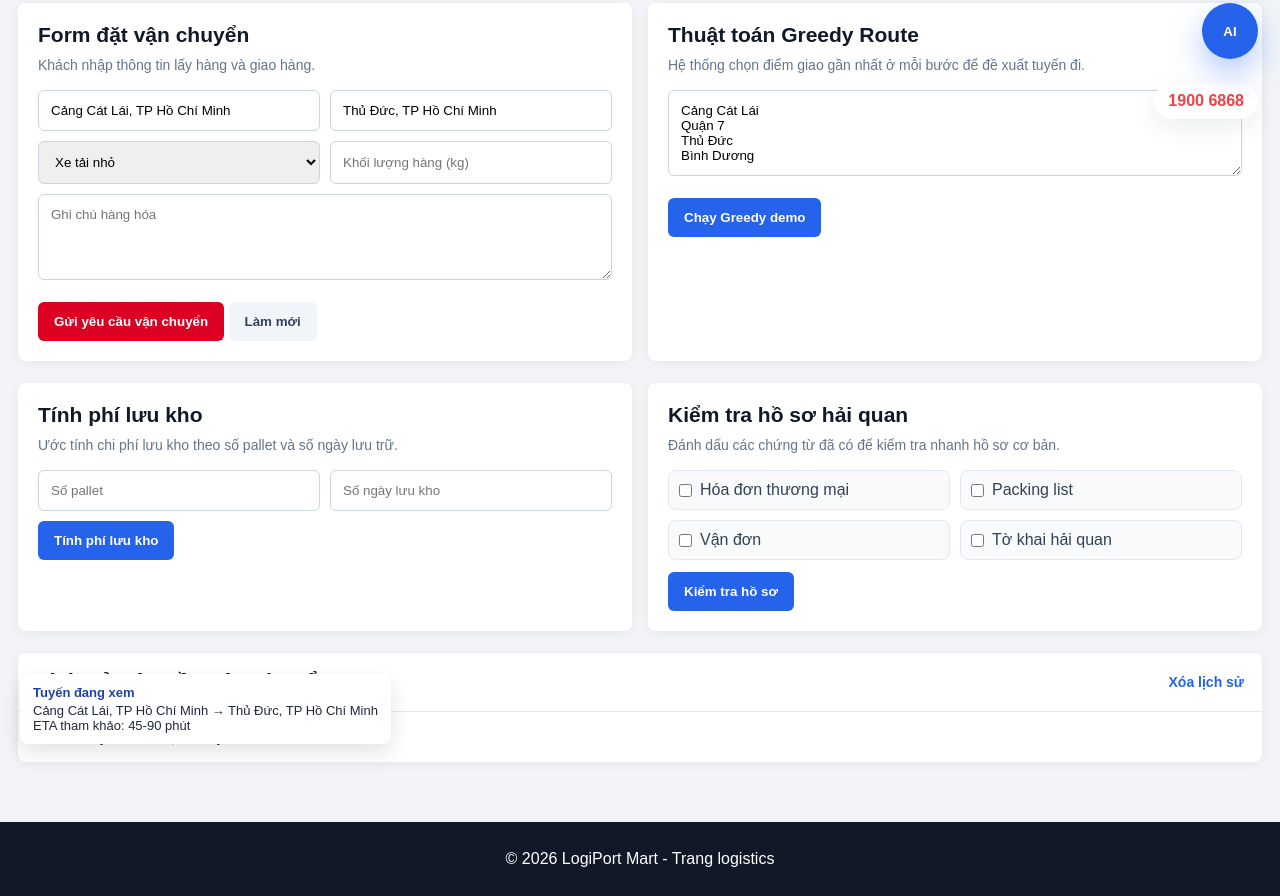
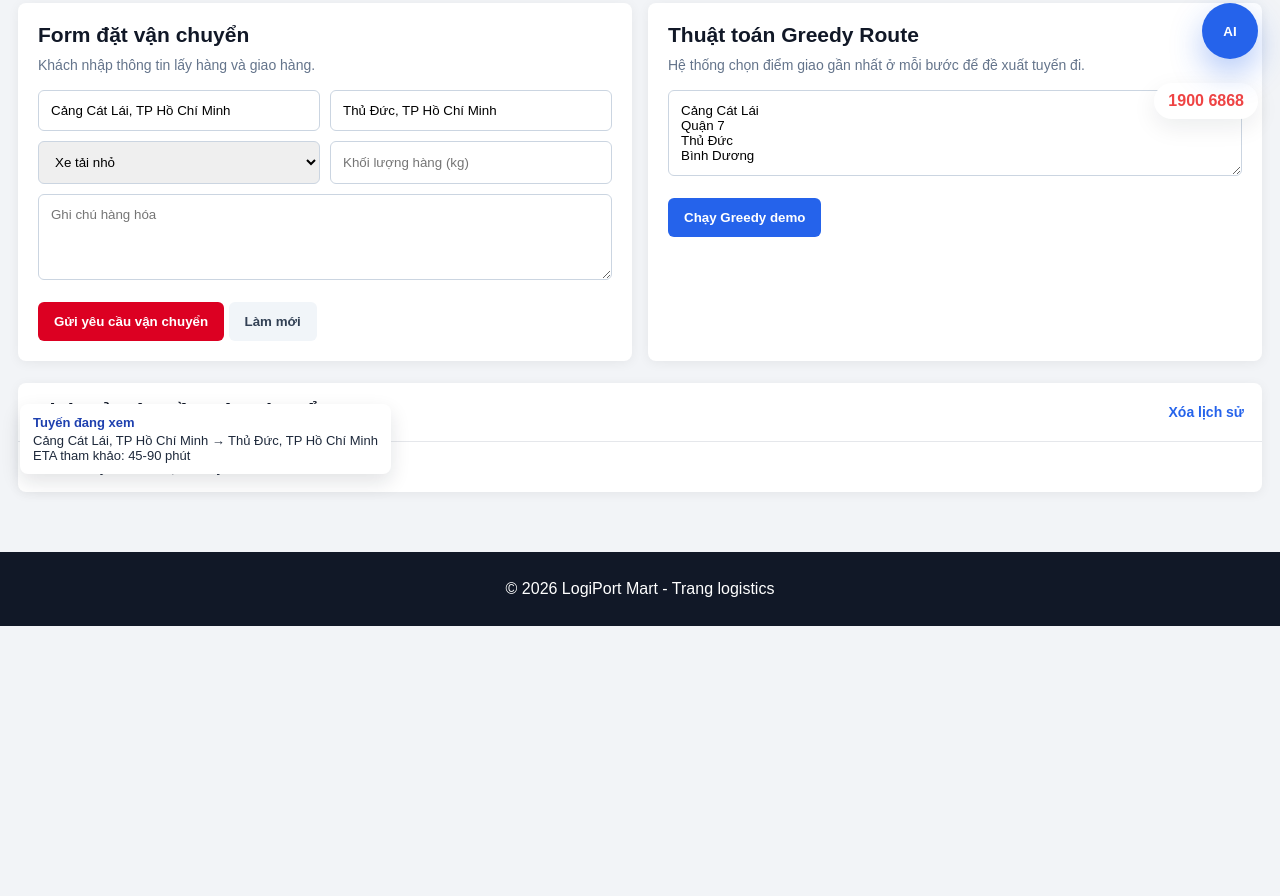
Before and after one commit to kiet62/do-an-ai-, a website: page logistics.html in a window 1280 px wide. Shown: the part 659-1555 px from the top of the page. After the commit the page ends 1285 px from the top, so only its background shows below. Drawn offline with Linux system fonts and the light colour scheme.

Commit message:
Add files via upload

```diff
--- a/logistics.html
+++ b/logistics.html
@@ -18,8 +18,6 @@
       <button type="button" onclick="goToLogisticsPanel('map')"><span>🗺️</span>Bản đồ giao hàng</button>
       <button type="button" onclick="goToLogisticsPanel('transportForm')"><span>🚚</span>Đặt vận chuyển</button>
       <button type="button" onclick="goToLogisticsPanel('greedyPanel')"><span>🧭</span>Tối ưu tuyến</button>
-      <button type="button" onclick="goToLogisticsPanel('warehousePanel')"><span>🏬</span>Tính phí lưu kho</button>
-      <button type="button" onclick="goToLogisticsPanel('customsPanel')"><span>🧾</span>Kiểm tra hải quan</button>
       <button type="button" onclick="goToLogisticsPanel('transportHistoryPanel')"><span>📋</span>Lịch sử yêu cầu</button>
     </div>
     <div class="search">
@@ -107,32 +105,6 @@ Bình Dương</textarea>
     </div>
   </section>
 
-  <section class="panel-grid">
-    <div class="panel" id="warehousePanel">
-      <h3>Tính phí lưu kho</h3>
-      <p>Ước tính chi phí lưu kho theo số pallet và số ngày lưu trữ.</p>
-      <div class="form-row">
-        <input id="warehousePallets" type="number" min="1" placeholder="Số pallet">
-        <input id="warehouseDays" type="number" min="1" placeholder="Số ngày lưu kho">
-      </div>
-      <button class="btn btn-primary" type="button" onclick="calculateWarehouseFee()">Tính phí lưu kho</button>
-      <div class="result-box" id="warehouseResult"></div>
-    </div>
-
-    <div class="panel" id="customsPanel">
-      <h3>Kiểm tra hồ sơ hải quan</h3>
-      <p>Đánh dấu các chứng từ đã có để kiểm tra nhanh hồ sơ cơ bản.</p>
-      <div class="logistics-checks">
-        <label><input class="customs-doc" type="checkbox" value="Hóa đơn thương mại"> Hóa đơn thương mại</label>
-        <label><input class="customs-doc" type="checkbox" value="Packing list"> Packing list</label>
-        <label><input class="customs-doc" type="checkbox" value="Vận đơn"> Vận đơn</label>
-        <label><input class="customs-doc" type="checkbox" value="Tờ khai hải quan"> Tờ khai hải quan</label>
-      </div>
-      <button class="btn btn-primary" type="button" onclick="checkCustomsDocs()">Kiểm tra hồ sơ</button>
-      <div class="result-box" id="customsResult"></div>
-    </div>
-  </section>
-
   <section class="section" id="transportHistoryPanel">
     <div class="section-head">
       <h2>Lịch sử yêu cầu vận chuyển</h2>
--- a/script.js
+++ b/script.js
@@ -917,46 +917,6 @@ function copyText(text) {
   }
 }
 
-function calculateWarehouseFee() {
-  if (!requireLogin('tính phí lưu kho')) return;
-  const pallets = Number(document.getElementById('warehousePallets')?.value || 0);
-  const days = Number(document.getElementById('warehouseDays')?.value || 0);
-  const result = document.getElementById('warehouseResult');
-  if (!result) return;
-  result.style.display = 'block';
-
-  if (!pallets || !days) {
-    result.innerHTML = 'Vui lòng nhập số pallet và số ngày lưu kho.';
-    return;
-  }
-
-  const dailyRate = 35000;
-  const handlingFee = pallets * 20000;
-  const total = pallets * days * dailyRate + handlingFee;
-  result.innerHTML =
-    `<strong>Phí lưu kho tạm tính:</strong> ${formatVND(total)}<br>` +
-    `<strong>Chi tiết:</strong> ${pallets} pallet × ${days} ngày × ${formatVND(dailyRate)} + phí nhập/xuất ${formatVND(handlingFee)}.`;
-}
-
-function checkCustomsDocs() {
-  if (!requireLogin('kiểm tra hồ sơ hải quan')) return;
-  const required = ['Hóa đơn thương mại', 'Packing list', 'Vận đơn', 'Tờ khai hải quan'];
-  const selected = Array.from(document.querySelectorAll('.customs-doc:checked')).map(input => input.value);
-  const missing = required.filter(item => !selected.includes(item));
-  const result = document.getElementById('customsResult');
-  if (!result) return;
-  result.style.display = 'block';
-
-  if (!missing.length) {
-    result.innerHTML = '<strong>Hồ sơ cơ bản đã đủ.</strong><br>Có thể chuyển sang bước khai báo và đối chiếu mã HS.';
-    return;
-  }
-
-  result.innerHTML =
-    '<strong>Hồ sơ còn thiếu:</strong><br>' +
-    missing.map(item => `- ${escapeHtml(item)}`).join('<br>');
-}
-
 function runGreedy(){
   if (!requireLogin('tối ưu tuyến giao hàng')) return;
   const result = document.getElementById('greedyResult');
```
